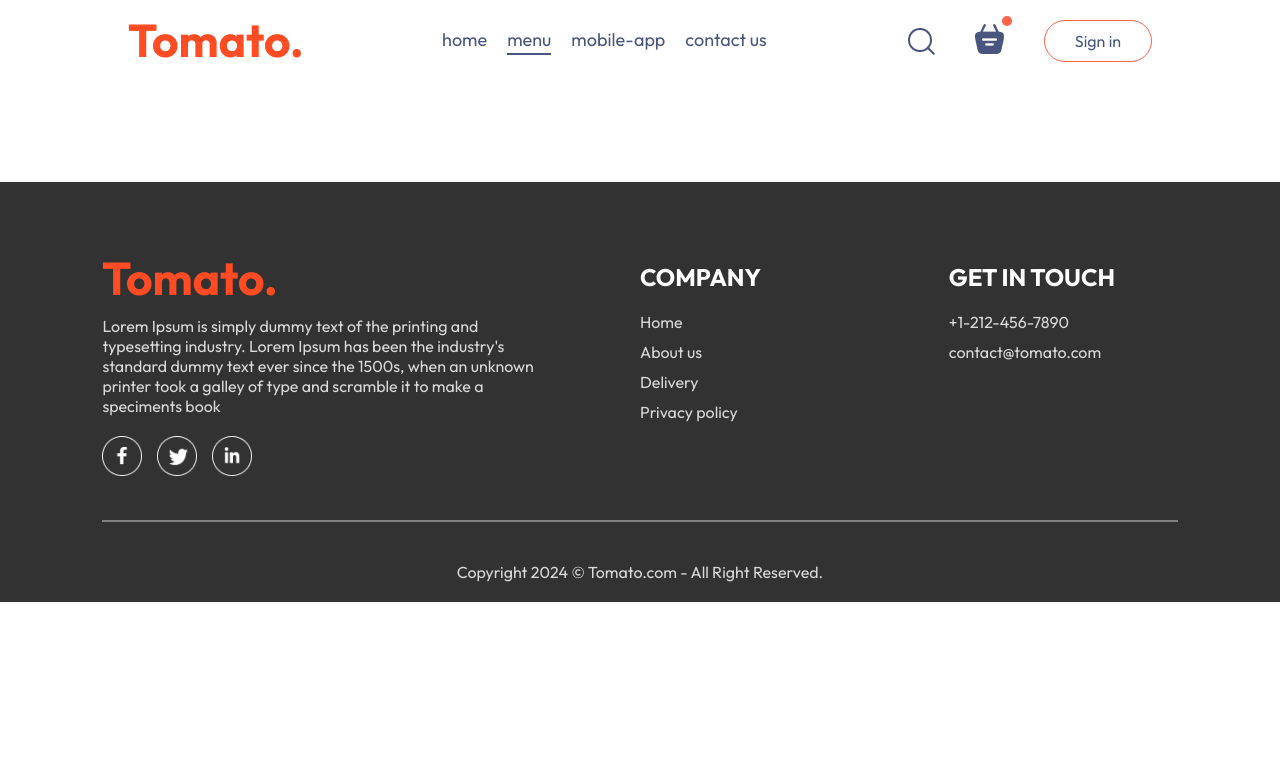
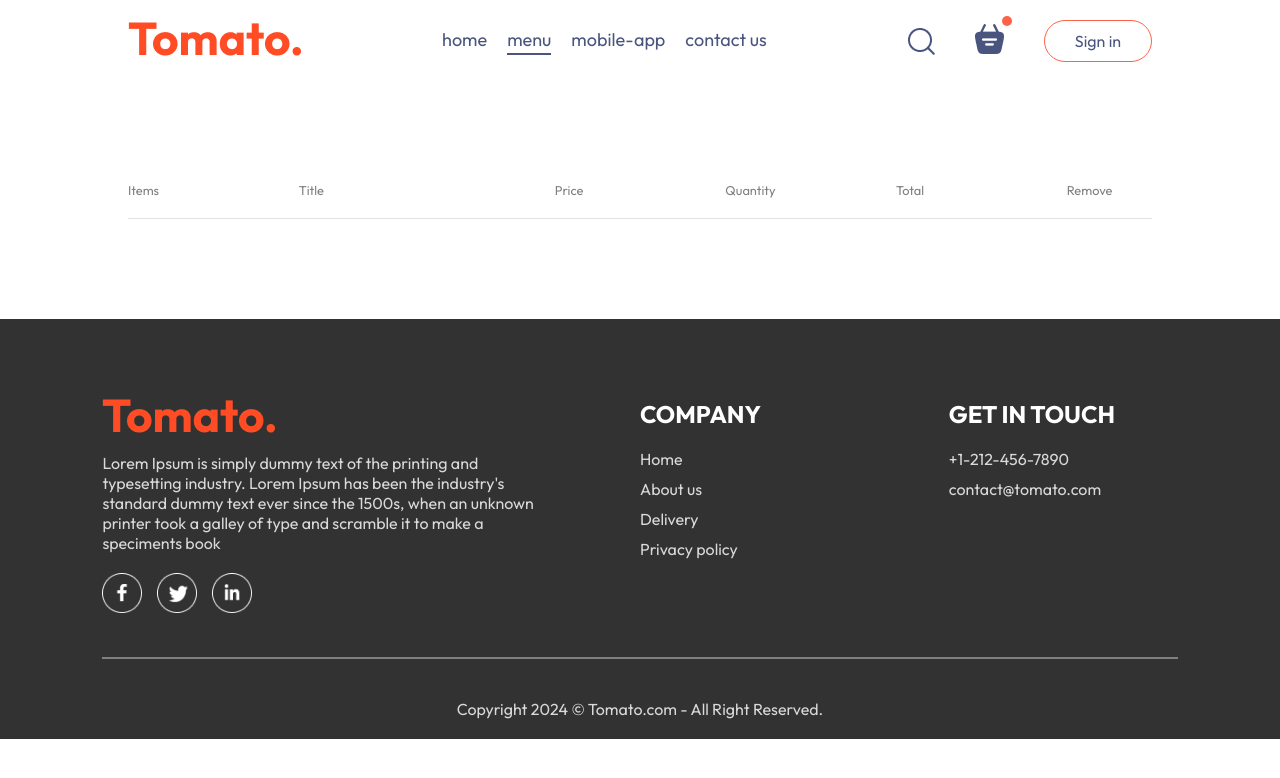
Before and after one commit to Dindamaharn/food-del-fullstack, a React (Vite) app in the folder frontend/: page /cart in a window 1280 px wide. Shown: the top 778 px of the page. Built offline with nearby package versions, Linux system fonts and the light colour scheme.

Commit message:
cart (remove product)

```diff
--- a/frontend/src/componens/Navbar/Navbar.jsx
+++ b/frontend/src/componens/Navbar/Navbar.jsx
@@ -9,7 +9,7 @@
 
   return (
     <div className='navbar'>
-      <img src={assets.logo} alt=""/>
+      <Link to='/'><img src={assets.logo} alt=""/></Link>
       <ul className="navbar-menu">
         <Link to='/' onClick={()=>setMenu("home")} className={menu==="home"?"active":""}>home</Link>
         <a href='#explore-menu' onClick={()=>setMenu("menu")} className={menu==="menu"?"active":""}>menu</a>
@@ -19,7 +19,7 @@
       <div className="navbar-right">
         <img src={assets.search_icon} alt="" />
         <div className="navbar-search-icon">
-            <img src={assets.basket_icon} alt=""/>
+            <Link to='/cart'><img src={assets.basket_icon} alt=""/></Link>
             <div className="dot"></div>
         </div>
         <button onClick={()=>setShowLogin(true)}>Sign in</button>
--- a/frontend/src/pages/Cart/Cart.css
+++ b/frontend/src/pages/Cart/Cart.css
@@ -0,0 +1,30 @@
+.cart{
+    margin-top: 100px;
+}
+
+.cart-items-title{
+    display: grid;
+    grid-template-columns: 1fr 1.5fr 1fr 1fr 1fr 0.5fr;
+    align-items: center;
+    color: grey;
+    font-size: max(1vw, 12px);
+}
+
+.cart-items-item{
+    margin: 10px 0px;
+    color: black;
+}
+
+.cart-items-item img{
+    width: 50px;
+}
+
+.cart hr{
+    height: 1px;
+    background-color: #e2e2e2;
+    border: none;
+}
+
+.cart-items-item .cross{
+    cursor: pointer;
+}
--- a/frontend/src/pages/Cart/Cart.jsx
+++ b/frontend/src/pages/Cart/Cart.jsx
@@ -1,10 +1,43 @@
-import React from 'react'
+import React, { useContext } from 'react'
 import './Cart.css'
+import { StoreContext } from '../../context/StoreContext'
 
 const Cart = () => {
+
+  const{cartItems,food_list,removeFromCart} = useContext(StoreContext);
+
   return (
-    <div>
-
+    <div className='cart'>
+      <div className="cart-items">
+        <div className="cart-items-title">
+          <p>Items</p>
+          <p>Title</p>
+          <p>Price</p>
+          <p>Quantity</p>
+          <p>Total</p>
+          <p>Remove</p>
+        </div>
+        <br/>
+        <hr/>
+        {food_list.map((item,index)=>{
+            if(cartItems[item._id]>0)
+            {
+              return(
+              <div>
+                <div className='cart-items-title cart-items-item'>
+                    <img src={item.image} alt=""/>
+                    <p>{item.name}</p>
+                    <p>{item.price}</p>
+                    <p>{cartItems[item._id]}</p>
+                    <p>{item.price*cartItems[item._id]}</p>
+                    <p onClick={()=>removeFromCart(item._id)} className='cross'>x</p>
+                </div>
+                <hr/>
+              </div>
+              )
+            }
+        })}
+      </div>
     </div>
   )
 }
```
